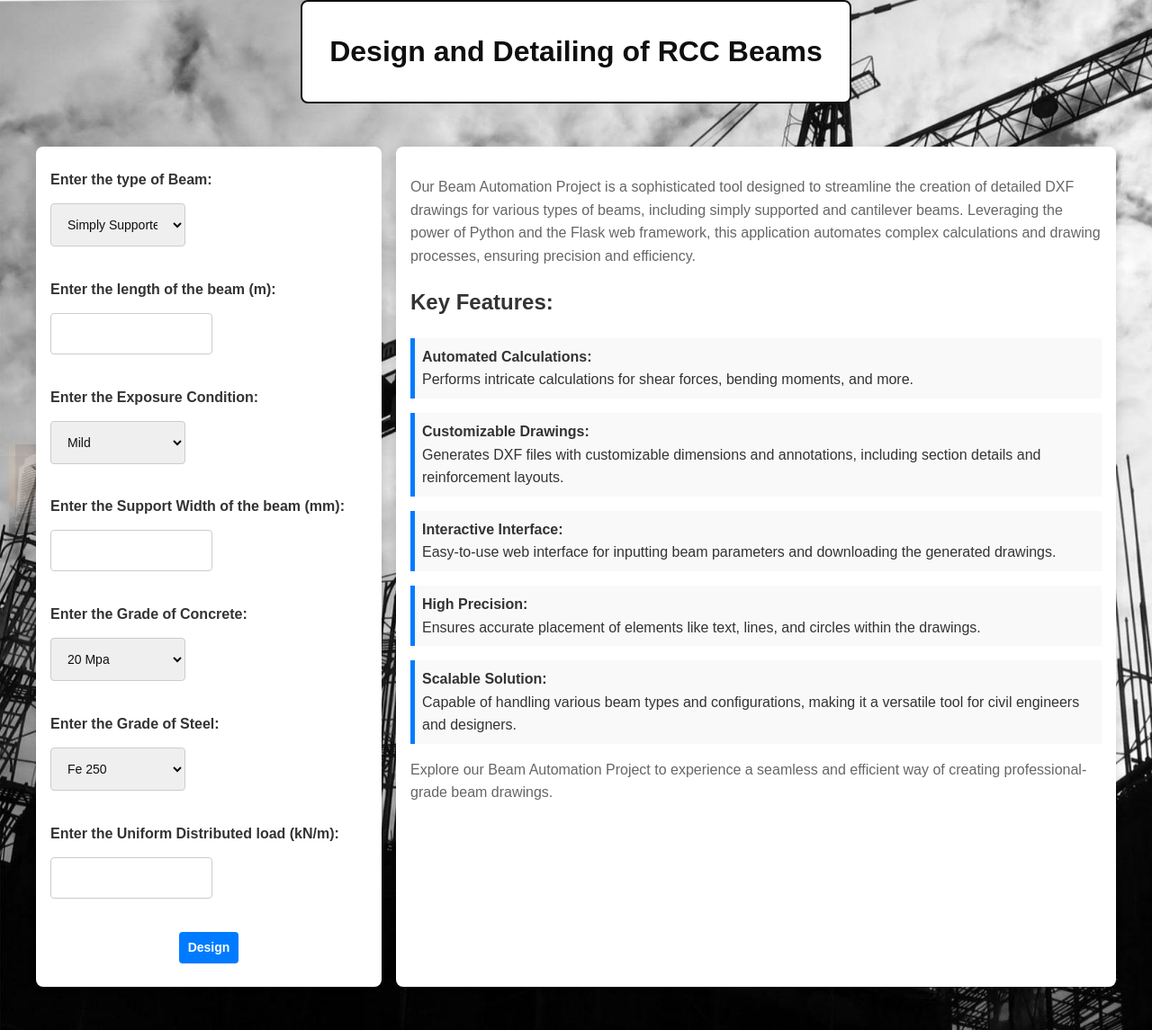
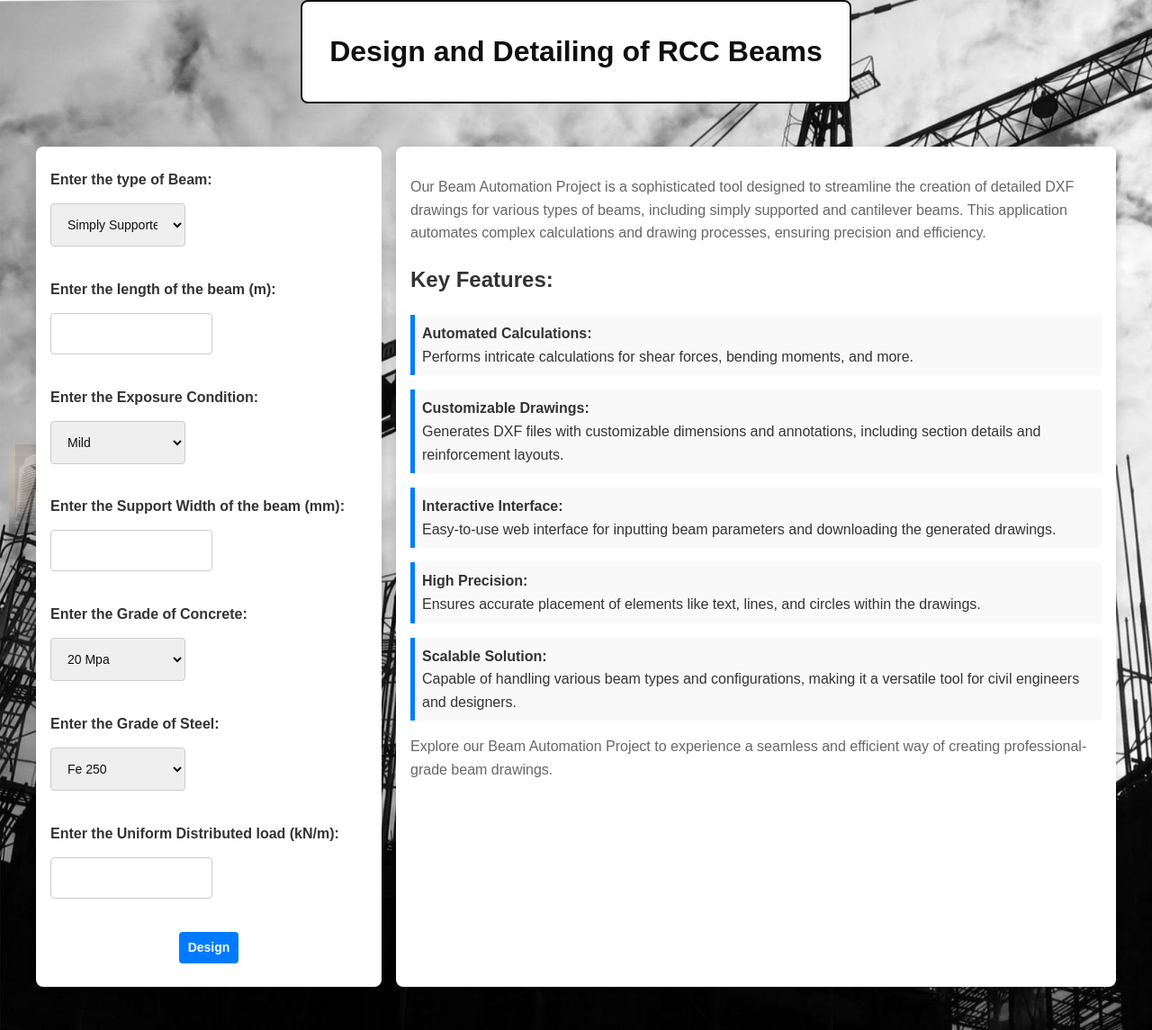
Before and after one commit to prakash271103/autobeam, a Flask app: page / in a window 1280 px wide. Shown: the whole page at 90% size. Run offline with Flask 3, Linux system fonts and the light colour scheme; some libraries are stand-ins or nearby versions; grey boxes are pictures that could not be loaded.

Commit message:
Update index.html

```diff
--- a/templates/index.html
+++ b/templates/index.html
@@ -64,7 +64,7 @@
             </form>
         </div>
         <section class="project-description">
-            <p>Our Beam Automation Project is a sophisticated tool designed to streamline the creation of detailed DXF drawings for various types of beams, including simply supported and cantilever beams. Leveraging the power of Python and the Flask web framework, this application automates complex calculations and drawing processes, ensuring precision and efficiency.</p>
+            <p>Our Beam Automation Project is a sophisticated tool designed to streamline the creation of detailed DXF drawings for various types of beams, including simply supported and cantilever beams. This application automates complex calculations and drawing processes, ensuring precision and efficiency.</p>
             <h2>Key Features:</h2>
             <ul>
                 <li><strong>Automated Calculations:</strong> Performs intricate calculations for shear forces, bending moments, and more.</li>
```
